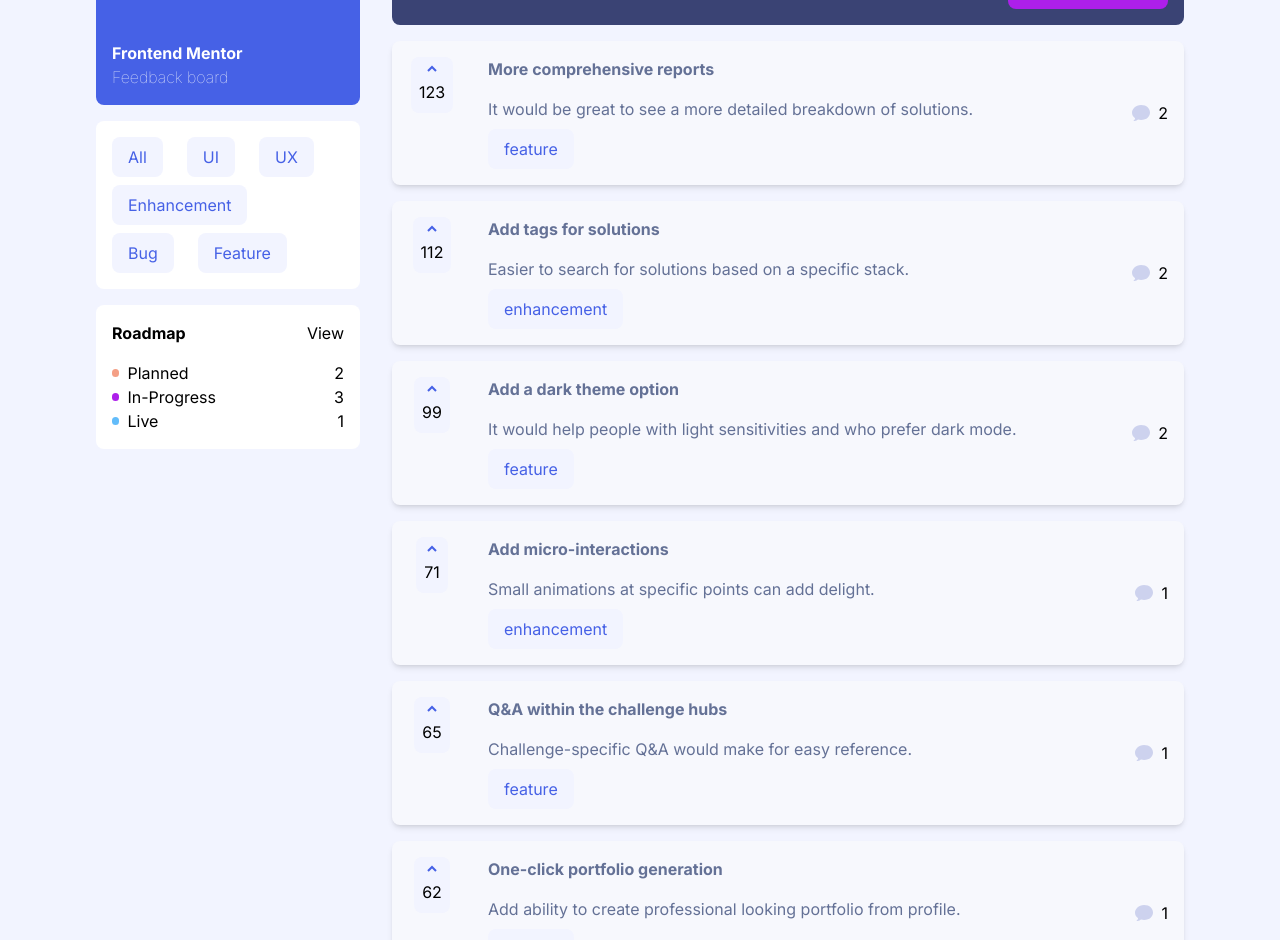
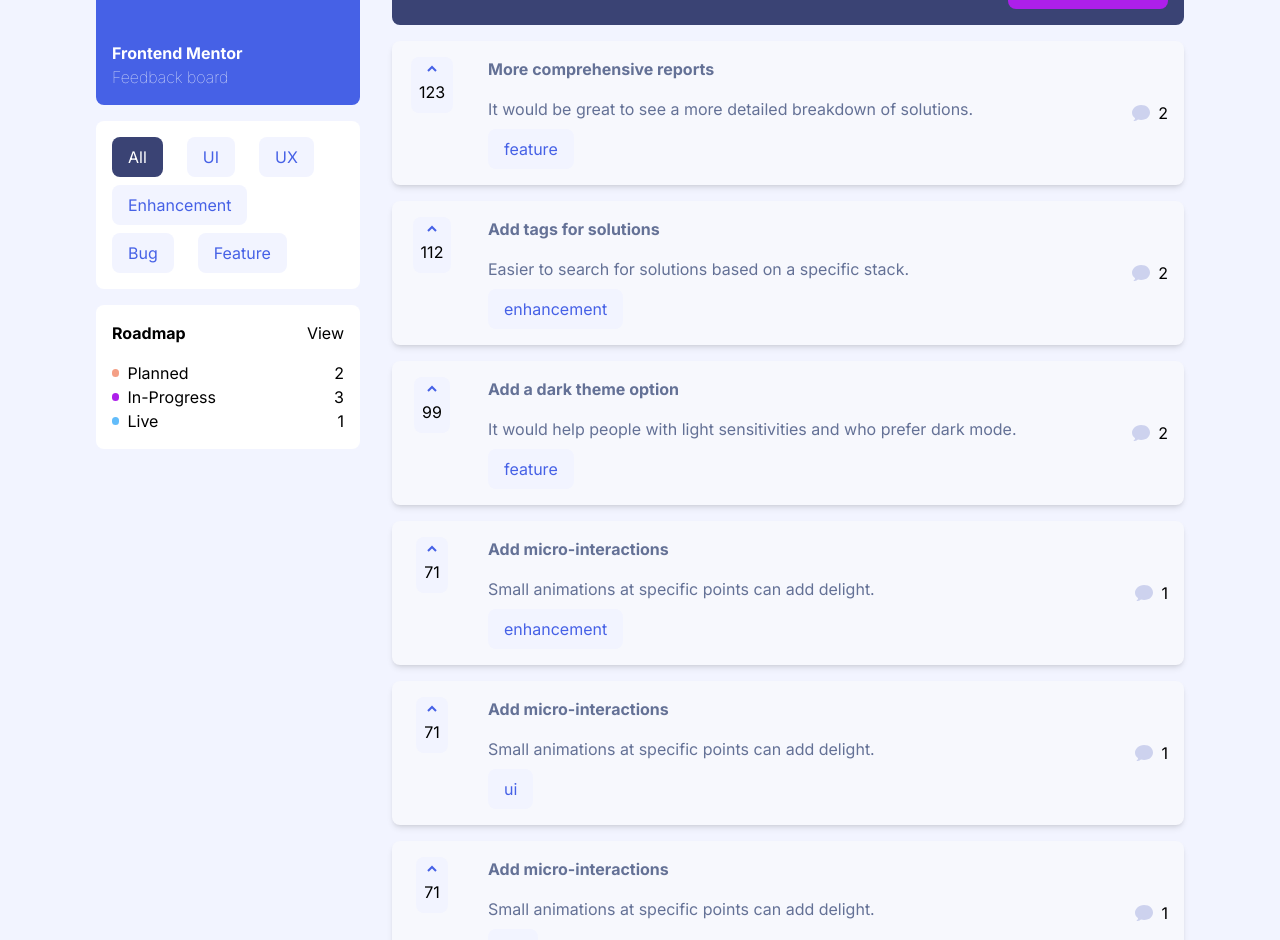
Before and after one commit to Chaffexd/product-feedback-app, a Next.js app: page / in a window 1280 px wide. Shown: the part 135-1075 px from the top of the page. Built offline with nearby package versions, Linux system fonts and the light colour scheme; no server answers.

Commit message:
filtering works

```diff
--- a/app/store/filter-slice.tsx
+++ b/app/store/filter-slice.tsx
@@ -4,11 +4,15 @@ const filterSlice = createSlice({
     name: 'filters',
     initialState: {
         selectedFilter: 'Most Upvotes', // initial filter
+        selectedCategory: 'All', // initial category
     },
     reducers: {
         setFilter: (state, action) => {
             state.selectedFilter = action.payload
         },
+        setCategory: (state, action) => {
+            state.selectedCategory = action.payload
+        }
     }
 });
 
--- a/app/store/store.tsx
+++ b/app/store/store.tsx
@@ -1,10 +1,15 @@
 import { configureStore } from "@reduxjs/toolkit";
 import uiSlice from "./ui-slice";
 import feedbackSlice from "./feedback-slice";
-import filterSlice from './filter-slice';
+import filterSlice from "./filter-slice";
 
 export const store = configureStore({
-  reducer: { ui: uiSlice.reducer, feedback: feedbackSlice.reducer, filter: filterSlice.reducer },
+  reducer: {
+    ui: uiSlice.reducer,
+    feedback: feedbackSlice.reducer,
+    filter: filterSlice.reducer,
+    category: filterSlice.reducer
+  },
 });
 
 export type RootState = ReturnType<typeof store.getState>;
--- a/components/Feed/Suggestion.tsx
+++ b/components/Feed/Suggestion.tsx
@@ -35,7 +35,8 @@ const Suggestion = () => {
   const allFeedback = data.productRequests;
 
   const selectedFilter = useAppSelector((state) => state.filter.selectedFilter);
-  const filteredData = [...allFeedback];
+  const selectedCategory = useAppSelector((state) => state.category.selectedCategory);
+  let filteredData = [...allFeedback];
 
   switch (selectedFilter) {
     case "Most Upvotes":
@@ -61,6 +62,10 @@ const Suggestion = () => {
     default:
       // return most upvotes as default
       filteredData.sort((a, b) => b.upvotes - a.upvotes);
+  }
+
+  if (selectedCategory !== 'All') {
+    filteredData = filteredData.filter((data) => data.category === selectedCategory.toLowerCase()) //TLC because button has a capital letter
   }
 
   console.log(filteredData);
--- a/components/InfoPanel/Categories.tsx
+++ b/components/InfoPanel/Categories.tsx
@@ -1,4 +1,6 @@
+import { useAppDispatch, useAppSelector } from "@/app/store/hooks";
 import Button from "../UI/Button";
+import { filterActions } from "@/app/store/filter-slice";
 
 const categories = [
   {
@@ -28,10 +30,24 @@ const categories = [
 ];
 
 const Categories = () => {
+  const dispatch = useAppDispatch();
+  const selectedCategory = useAppSelector(
+    (state) => state.category.selectedCategory
+  );
+
+  const handleCategoryClick = (category: string) => {
+    dispatch(filterActions.setCategory(category));
+  };
+
   return (
     <div className="rounded-lg bg-white p-4 h-auto gap-2 mb-4 box-border flex flex-wrap items-center">
       {categories.map((category) => (
-        <Button key={category.id} text={category.buttonText} />
+        <Button
+          key={category.id}
+          text={category.buttonText}
+          onClick={() => handleCategoryClick(category.buttonText)}
+          isActive={selectedCategory === category.buttonText}
+        />
       ))}
     </div>
   );
--- a/components/UI/Button.tsx
+++ b/components/UI/Button.tsx
@@ -1,10 +1,13 @@
 type ButtonProps = {
     text: string;
+    onClick: () => void;
+    isActive: boolean;
 }
 
-const Button = ({ text }: ButtonProps) => {
+const Button = ({ text, onClick, isActive }: ButtonProps) => {
+
   return (
-    <button className="p-2 bg-grey rounded-lg py-2 px-4 text-blue h-10 w-auto mr-4 text-center font-normal hover:bg-blue hover:text-white">{text}</button>
+    <button className={`p-2 bg-grey rounded-lg py-2 px-4 text-blue h-10 w-auto mr-4 text-center font-normal hover:bg-blue hover:text-white ${isActive ? '!bg-darker-navy text-white' : ''}`} onClick={onClick}>{text}</button>
   )
 }
 
--- a/data.json
+++ b/data.json
@@ -297,6 +297,66 @@
           ]
         }
       ]
+    },
+    {
+      "id": 13,
+      "title": "Add micro-interactions",
+      "category": "ui",
+      "upvotes": 71,
+      "status": "live",
+      "description": "Small animations at specific points can add delight.",
+      "comments": [
+        {
+          "id": 15,
+          "content": "I'd love to see this! It always makes me so happy to see little details like these on websites.",
+          "user": {
+            "image": "./assets/user-images/image-victoria.jpg",
+            "name": "Victoria Mejia",
+            "username": "arlen_the_marlin"
+          },
+          "replies": [
+            {
+              "content": "Me too! I'd also love to see celebrations at specific points as well. It would help people take a moment to celebrate their achievements!",
+              "replyingTo": "arlen_the_marlin",
+              "user": {
+                "image": "./assets/user-images/image-suzanne.jpg",
+                "name": "Suzanne Chang",
+                "username": "upbeat1811"
+              }
+            }
+          ]
+        }
+      ]
+    },
+    {
+      "id": 14,
+      "title": "Add micro-interactions",
+      "category": "ux",
+      "upvotes": 71,
+      "status": "live",
+      "description": "Small animations at specific points can add delight.",
+      "comments": [
+        {
+          "id": 15,
+          "content": "I'd love to see this! It always makes me so happy to see little details like these on websites.",
+          "user": {
+            "image": "./assets/user-images/image-victoria.jpg",
+            "name": "Victoria Mejia",
+            "username": "arlen_the_marlin"
+          },
+          "replies": [
+            {
+              "content": "Me too! I'd also love to see celebrations at specific points as well. It would help people take a moment to celebrate their achievements!",
+              "replyingTo": "arlen_the_marlin",
+              "user": {
+                "image": "./assets/user-images/image-suzanne.jpg",
+                "name": "Suzanne Chang",
+                "username": "upbeat1811"
+              }
+            }
+          ]
+        }
+      ]
     }
   ]
 }
```
